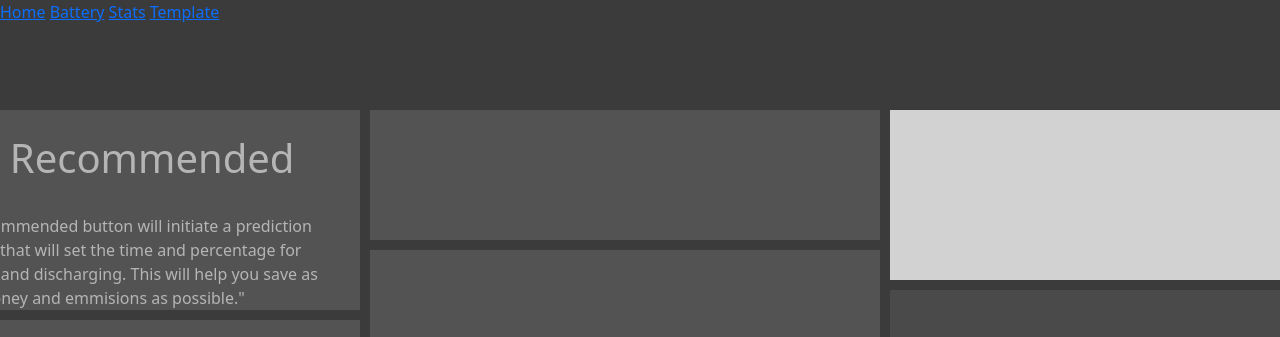
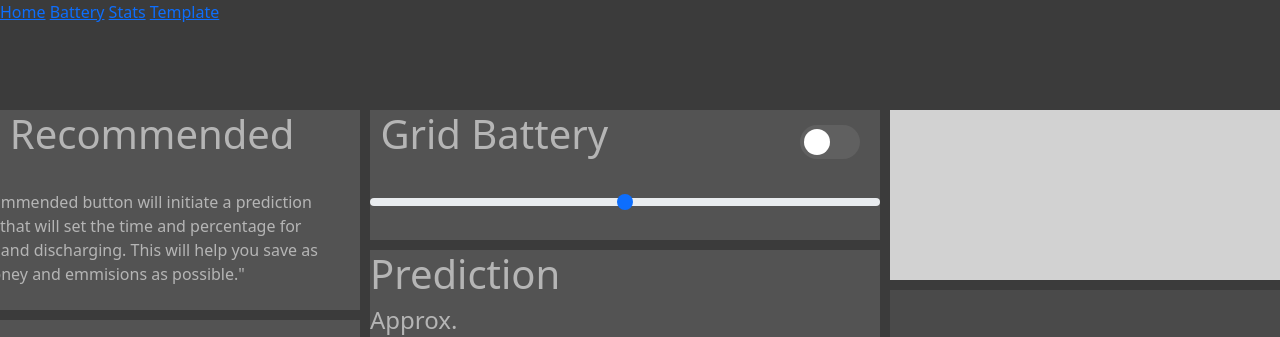
Before and after one commit to AlonRR/Electric-Cache, a PHP site: page / in a window 1280 px wide; the page is wider, and only the part inside the window is pictured. Shown: the top 337 px of that part. Run offline with PHP 8.4, Linux system fonts and the light colour scheme.

Commit message:
grid battery

```diff
--- a/css/style.css
+++ b/css/style.css
@@ -62,7 +62,6 @@ div {
 }
 
 .map {
-    /* position: relative; */
     z-index: -1;
     margin-top: 10px;
     margin-left: 10px;
@@ -94,17 +93,75 @@ div {
     z-index: -2;
     margin-top: 40px;
 }
-.TLVbusDepot>h3{
+
+.TLVbusDepot>h3 {
     font-size: 20px;
 }
-.TLVbusDepot>h4{
+
+.TLVbusDepot>h4 {
     font-size: 10px;
 }
 
 .gridBattery {
-    /* padding-left: 10px; */
+    position: relative;
     width: 510px;
     height: 130px;
+}
+
+.switch {
+    position: absolute;
+    display: inline-block;
+    width: 60px;
+    height: 34px;
+    margin-left: 430px;
+    margin-top: 15px;
+}
+
+/* Hide default HTML checkbox */
+.switch input {
+    opacity: 0;
+    width: 0;
+    height: 0;
+}
+
+/* The slider */
+.slider {
+    position: absolute;
+    cursor: pointer;
+    top: 0;
+    left: 0;
+    right: 0;
+    bottom: 0;
+    background-color: #606060;
+    -webkit-transition: .4s;
+    transition: .4s;
+}
+
+.slider:before {
+    position: absolute;
+    content: "";
+    height: 26px;
+    width: 26px;
+    left: 4px;
+    bottom: 4px;
+    background-color: white;
+    -webkit-transition: .4s;
+    transition: .4s;
+}
+
+input:checked+.slider:before {
+    -webkit-transform: translateX(26px);
+    -ms-transform: translateX(26px);
+    transform: translateX(26px);
+}
+
+/* Rounded sliders */
+.slider.round {
+    border-radius: 34px;
+}
+
+.slider.round:before {
+    border-radius: 50%;
 }
 
 .predicion {
--- a/index.html
+++ b/index.html
@@ -7,9 +7,7 @@
     <meta name="viewport" content="width=device-width, initial-scale=1.0">
     <link href="https://cdn.jsdelivr.net/npm/bootstrap@5.3.0-alpha3/dist/css/bootstrap.min.css" rel="stylesheet"
         integrity="sha384-KK94CHFLLe+nY2dmCWGMq91rCGa5gtU4mk92HdvYe+M/SXH301p5ILy+dN9+nJOZ" crossorigin="anonymous">
-    <script src="https://cdn.jsdelivr.net/npm/bootstrap@5.3.0-alpha3/dist/js/bootstrap.bundle.min.js"
-        integrity="sha384-ENjdO4Dr2bkBIFxQpeoTz1HIcje39Wm4jDKdf19U8gI4ddQ3GYNS7NTKfAdVQSZe"
-        crossorigin="anonymous"></script>
+
     <link rel="stylesheet" href="css/style.css">
     <script src="js/script.js"></script>
     <title>Document</title>
@@ -29,7 +27,7 @@
 
         <section class="leftSection">
 
-            <div class="setRecommended"><br>
+            <div class="setRecommended">
                 <h1>&nbsp;Set Recommended</h1>
                 <button class="Toggle-off"></button>
                 <p>The "recommended button will initiate
@@ -56,8 +54,21 @@
         </section>
 
         <section class="middleSection">
-            <div class="gridBattery"></div>
-            <div class="predicion"></div>
+            <div class="gridBattery">
+
+                <label class="switch">
+                    <input type="checkbox">
+                    <span class="slider round"></span>
+                  </label>
+                <h1>&nbsp;Grid Battery</h1><br>
+                <input type="Range" class="form-range" name="battery_percentage">
+            </div>
+            <div class="predicion">
+                <h1>Prediction</h1>
+                <h4>Approx.</h4>
+                <h1>74</h1>
+                <h4>Gram CO2 today</h4>
+            </div>
             <div class="savings"></div>
         </section>
 
```
